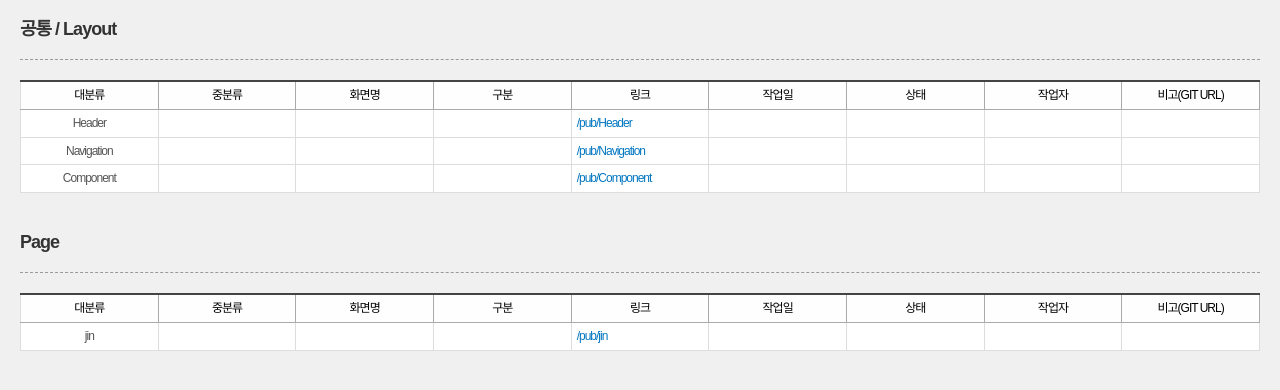
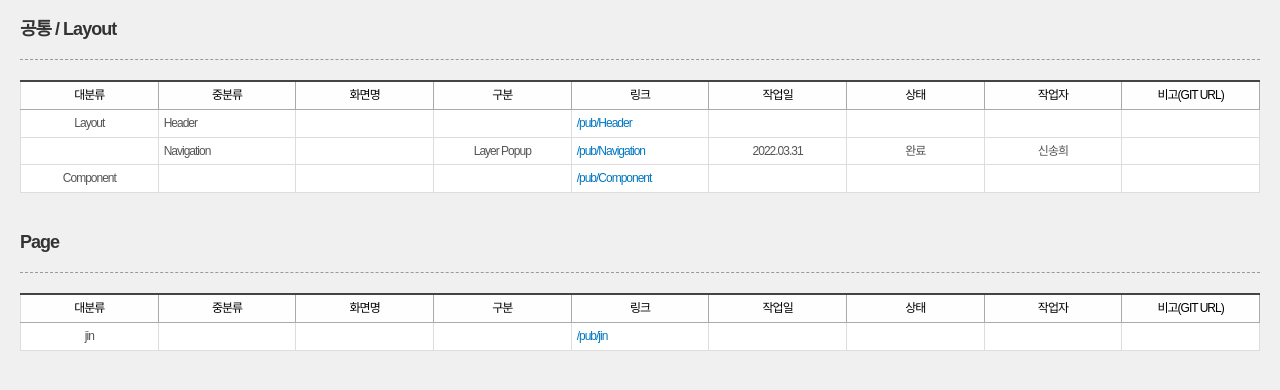
Before and after one commit to fesa12/golf, a React (Create React App) app: page / in a window 1280 px wide. Shown: the top 390 px of the page. Built offline with nearby package versions, Linux system fonts and the light colour scheme.

Commit message:
내용 추가 샘플

```diff
--- a/src/pub/Guide.js
+++ b/src/pub/Guide.js
@@ -33,8 +33,8 @@ const Guide = () => {
               </thead>
               <tbody>
                 <tr>
-                  <td className="tit1">Header</td>
-                  <td className="tit2"></td>
+                  <td className="tit1">Layout</td>
+                  <td className="tit2">Header</td>
                   <td className="sbj"></td>
                   <td className="type"></td>
                   <td className="link" id="">
@@ -48,18 +48,18 @@ const Guide = () => {
                   <td className="comment"></td>
                 </tr>
                 <tr>
-                  <td className="tit1">Navigation</td>
-                  <td className="tit2"></td>
+                  <td className="tit1"></td>
+                  <td className="tit2">Navigation</td>
                   <td className="sbj"></td>
-                  <td className="type"></td>
+                  <td className="type">Layer Popup</td>
                   <td className="link" id="">
                     <Link target={"_blank"} to="/pub/Navigation">
                       /pub/Navigation
                     </Link>
                   </td>
-                  <td className="wdate"></td>
-                  <td className="status"></td>
-                  <td className="writer"></td>
+                  <td className="wdate">2022.03.31</td>
+                  <td className="status">완료</td>
+                  <td className="writer">신송희</td>
                   <td className="comment"></td>
                 </tr>
                 <tr>
```
